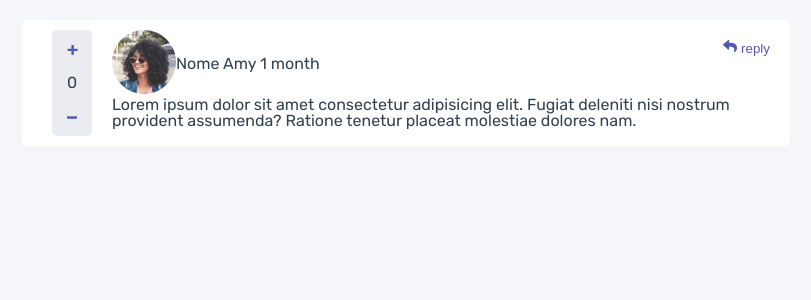
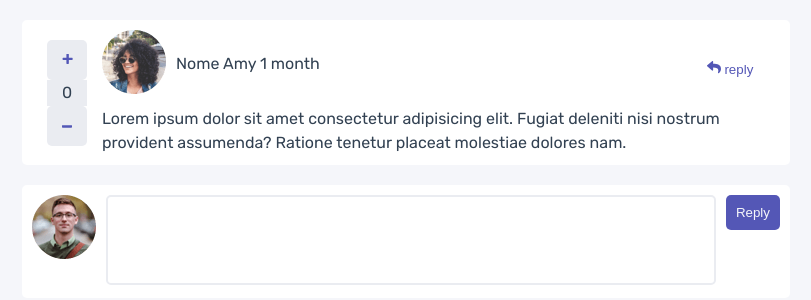
Before and after one commit to brian-izaki/FM-challenge-chat-section, a Vue app: page / in a window 1280 px wide. Shown: the top 300 px of the page, without its empty margins (234-1045 px from the left). Built offline with nearby package versions, Linux system fonts and the light colour scheme.

Commit message:
feat ReplyCard
- fix CSS global styles, button class
- fix structure CommentCard component

```diff
--- /dev/null
+++ b/src/assets/styles/_mixins.scss
@@ -0,0 +1,15 @@
+@mixin flex-centralized {
+  display: flex;
+  align-items: center;
+  justify-content: center;
+}
+
+@mixin card-container {
+  box-sizing: border-box;
+  margin: 0 auto 20px;
+  padding: 10px;
+  width: 60%;
+  min-width: 400px;
+  background-color: $white;
+  border-radius: $radius;
+}
--- a/src/assets/styles/global.scss
+++ b/src/assets/styles/global.scss
@@ -2,19 +2,52 @@
   background-color: $gray_100;
 }
 
-.flex {
-  display: flex;
+.btn {
+  cursor: pointer;
+  border: none;
+  padding: 10px;
+  border-radius: $radius;
 }
 
-.justify-center {
-  justify-content: center;
+.link {
+  background-color: transparent;
+  color: $blue;
+
+  transition: ease-in 0.15s;
+  &:hover {
+    background-color: $gray_400;
+  }
+
+  &:active {
+    background-color: transparent;
+  }
 }
 
-.align-center {
-  align-items: center;
+.fill {
+  background-color: $blue;
+  color: $gray_100;
+
+  transition: ease-in 0.15s;
+  &:hover {
+    opacity: 0.8;
+  }
+
+  &:active {
+    background-color: $light_blue;
+  }
 }
 
-.flex-center {
-  justify-content: center;
-  align-items: center;
+textarea {
+  box-sizing: border-box;
+  resize: none;
+  border: 2px solid $gray_400;
+  border-radius: $radius;
+  padding: 5px;
+  font-family: $family;
+  font-size: $size;
+  width: 100%;
+
+  &:focus {
+    outline: 3px solid $light_blue;
+  }
 }
--- a/src/assets/styles/styles.scss
+++ b/src/assets/styles/styles.scss
@@ -1,3 +1,4 @@
 @import './_reset.scss';
 @import './_variables.scss';
+@import './_mixins.scss';
 @import './global.scss';
--- /dev/null
+++ b/src/layout/CardContainer.vue
@@ -0,0 +1,62 @@
+<template>
+  <div class="card-container">
+    <div class="score">
+      <slot name="score" />
+    </div>
+
+    <div class="user">
+      <slot name="user" />
+    </div>
+
+    <div class="reply">
+      <slot name="reply" />
+    </div>
+
+    <div class="content">
+      <slot name="content" />
+    </div>
+  </div>
+</template>
+
+<script>
+export default {};
+</script>
+
+<style lang="scss" scoped>
+.card-container {
+  @include card-container;
+
+  display: grid;
+  grid-template-columns: 70px 1fr 100px;
+  grid-template-rows: 1fr auto auto;
+
+  .score {
+    grid-column: 1/2;
+    grid-row: 1/4;
+
+    @include flex-centralized;
+  }
+
+  .user {
+    grid-column: 2/3;
+    grid-row: 1/2;
+    margin-bottom: 10px;
+
+    display: flex;
+    align-items: center;
+    gap: 10px;
+  }
+
+  .reply {
+    grid-column: 3/4;
+    grid-row: 1/2;
+
+    @include flex-centralized;
+  }
+
+  .content {
+    grid-column: 2/4;
+    grid-row: 2/4;
+  }
+}
+</style>
--- a/src/views/Home/HomeView.vue
+++ b/src/views/Home/HomeView.vue
@@ -1,151 +1,43 @@
 <template>
   <section class="chat-container">
-    <div class="card-container">
-      <div class="card-likes">
-        <button class="btn btn-plus">
-          <img class="icon" src="@/assets/images/icon-plus.svg" alt="Gostar" />
-        </button>
+    <comment-card
+      :comment="{}"
+      @likeClick="likeComment"
+      @unlikeClick="unlikeComment"
+    />
 
-        <div class="like-number">
-          <p>0</p>
-        </div>
-
-        <button class="btn btn-minus">
-          <img
-            class="icon"
-            src="@/assets/images/icon-minus.svg"
-            alt="Náo gostar"
-          />
-        </button>
-      </div>
-
-      <div>
-        <div class="card-header">
-          <div class="flex align-center">
-            <div>
-              <img
-                src="@/assets/images/avatars/image-amyrobson.png"
-                alt="profile"
-              />
-            </div>
-
-            <p>Nome Amy <span>1 month</span></p>
-          </div>
-          <div>
-            <button class="btn-link">
-              <img src="@/assets/images/icon-reply.svg" alt="reply" />
-              <span> reply</span>
-            </button>
-          </div>
-        </div>
-
-        <div class="card-content">
-          <p>
-            Lorem ipsum dolor sit amet consectetur adipisicing elit. Fugiat
-            deleniti nisi nostrum provident assumenda? Ratione tenetur placeat
-            molestiae dolores nam.
-          </p>
-        </div>
-      </div>
-    </div>
+    <reply-card />
   </section>
 </template>
 
 <script>
-// TODO: componentizar card
-// TODO: criar outros elementos da página
+import CommentCard from "./components/CommentCard.vue";
+import ReplyCard from "./components/ReplyCard.vue";
 
 export default {
   name: "HomeView",
-  components: {},
+  components: { CommentCard, ReplyCard },
+
+  data() {
+    return {};
+  },
+
+  methods: {
+    likeComment(commentId) {
+      console.log("liked", commentId);
+    },
+
+    unlikeComment(commentId) {
+      console.log("unliked", commentId);
+    },
+  },
 };
 </script>
 
 <style lang="scss" scoped>
-.btn-link {
-  cursor: pointer;
-  background-color: transparent;
-  border: none;
-  padding: 10px;
-  color: $blue;
-  border-radius: $radius;
-
-  transition: ease-in 0.15s;
-  &:hover {
-    background-color: $gray_400;
-  }
-
-  &:active {
-    background-color: transparent;
-  }
-}
-
 .chat-container {
   margin-top: 20px;
   background-color: $white;
   height: 100%;
 }
-
-.card-header {
-  display: flex;
-  justify-content: space-between;
-  width: 100%;
-}
-
-.card-container {
-  box-sizing: border-box;
-  width: 60%;
-  display: grid;
-  grid-template-columns: 80px 1fr;
-  padding: 10px;
-  margin: 0 auto;
-  background-color: $white;
-  border-radius: $radius;
-  min-width: 400px;
-}
-
-.card-likes {
-  margin: auto auto;
-  width: 40px;
-
-  .btn {
-    height: 40px;
-    border: none;
-    background-color: $gray_400;
-    cursor: pointer;
-
-    transition: ease 0.1s;
-    &:hover {
-      filter: brightness(0.9);
-      & > img {
-        filter: brightness(1.75);
-      }
-    }
-
-    &:active {
-      filter: brightness(1);
-    }
-  }
-
-  .like-number {
-    background-color: $gray_400;
-
-    p {
-      padding: 5px;
-      text-align: center;
-    }
-  }
-
-  .btn-plus {
-    border-top-left-radius: $radius;
-    border-top-right-radius: $radius;
-    width: 100%;
-  }
-
-  .btn-minus {
-    border-bottom-left-radius: $radius;
-    border-bottom-right-radius: $radius;
-    width: 100%;
-  }
-}
 </style>
--- /dev/null
+++ b/src/views/Home/components/CommentCard.vue
@@ -0,0 +1,117 @@
+<template>
+  <card-container>
+    <template #score>
+      <div class="card-likes">
+        <button class="btn btn-plus" @click="$emit('likeClick')">
+          <img class="icon" src="@/assets/images/icon-plus.svg" alt="Gostar" />
+        </button>
+
+        <div class="like-number">
+          <p>0</p>
+        </div>
+
+        <button class="btn btn-minus" @click="$emit('unlikeClick')">
+          <img
+            class="icon"
+            src="@/assets/images/icon-minus.svg"
+            alt="Náo gostar"
+          />
+        </button>
+      </div>
+    </template>
+
+    <template #user>
+      <div>
+        <img src="@/assets/images/avatars/image-amyrobson.png" alt="profile" />
+      </div>
+
+      <p>Nome Amy <span>1 month</span></p>
+    </template>
+
+    <template #reply>
+      <button class="btn link">
+        <img src="@/assets/images/icon-reply.svg" alt="reply" />
+        <span> reply</span>
+      </button>
+    </template>
+
+    <template #content>
+      <div class="card-content">
+        <p>
+          Lorem ipsum dolor sit amet consectetur adipisicing elit. Fugiat
+          deleniti nisi nostrum provident assumenda? Ratione tenetur placeat
+          molestiae dolores nam.
+        </p>
+      </div>
+    </template>
+  </card-container>
+</template>
+
+<script>
+import CardContainer from "@/layout/CardContainer.vue";
+export default {
+  name: "CommentCard",
+
+  components: {
+    CardContainer,
+  },
+
+  props: {
+    comment: {
+      type: Object,
+      required: true,
+    },
+  },
+};
+</script>
+
+<style lang="scss" scoped>
+.card-content {
+  line-height: 1.5em;
+}
+
+.card-likes {
+  margin: auto auto;
+  width: 40px;
+
+  .btn {
+    height: 40px;
+    border: none;
+    background-color: $gray_400;
+    cursor: pointer;
+
+    transition: ease 0.1s;
+    &:hover {
+      filter: brightness(0.9);
+      & > img {
+        filter: brightness(1.75);
+      }
+    }
+
+    &:active {
+      filter: brightness(1);
+    }
+  }
+
+  .like-number {
+    background-color: $gray_400;
+
+    p {
+      padding: 5px;
+      text-align: center;
+    }
+  }
+
+  .btn-plus {
+    border-top-left-radius: $radius;
+    border-top-right-radius: $radius;
+    width: 100%;
+  }
+
+  .btn-minus {
+    border-bottom-left-radius: $radius;
+    border-bottom-right-radius: $radius;
+    width: 100%;
+  }
+}
+</style>
--- /dev/null
+++ b/src/views/Home/components/ReplyCard.vue
@@ -0,0 +1,33 @@
+<template>
+  <div class="card-container">
+    <div>
+      <img src="@/assets/images/avatars/image-juliusomo.png" alt="profile" />
+    </div>
+
+    <div class="textarea">
+      <textarea rows="4" />
+    </div>
+
+    <div>
+      <button class="btn fill">Reply</button>
+    </div>
+  </div>
+</template>
+
+<script>
+export default {};
+</script>
+
+<style lang="scss" scoped>
+.card-container {
+  @include card-container;
+
+  display: flex;
+  justify-content: space-between;
+  gap: 10px;
+
+  .textarea {
+    flex: 1;
+  }
+}
+</style>
```
